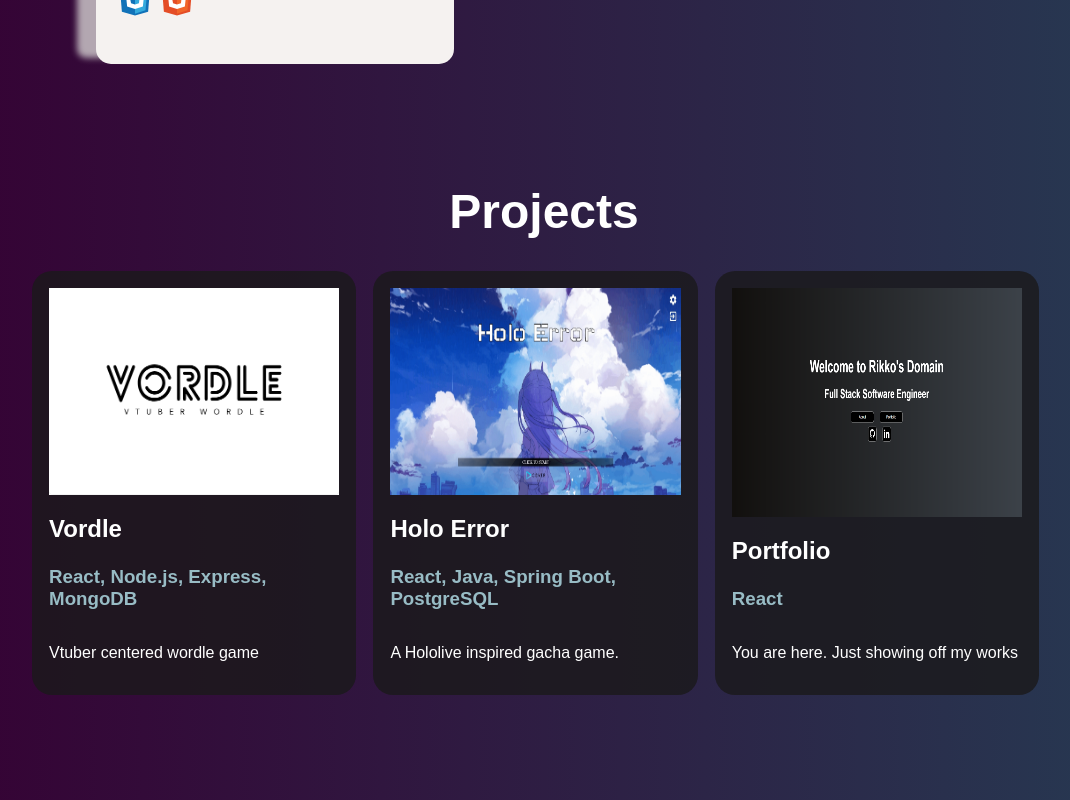
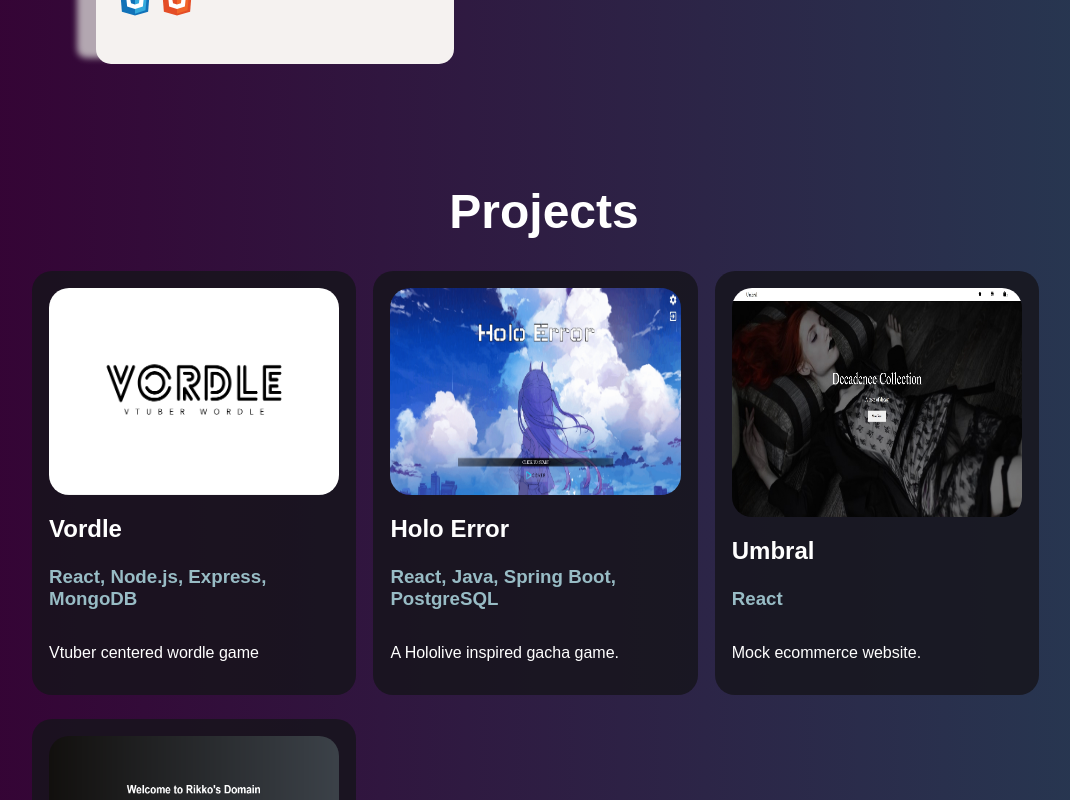
Before and after one commit to NotRikko/portfolio, a React (Vite) app: page / in a window 1280 px wide. Shown: the part 1480-2280 px from the top of the page, without its empty margins (96-1166 px from the left). Built offline with nearby package versions, Linux system fonts and the light colour scheme.

Commit message:
Added another project

```diff
--- a/src/Pages/Projects.jsx
+++ b/src/Pages/Projects.jsx
@@ -2,10 +2,7 @@ import Style from './Projects.module.css'
 import vtuberwordleLogo from '../assets/vtuberwordleLogo.png'
 import holoErrorPic from '../assets/holoerrorPic.jpg'
 import portfoliositePic from '../assets/portfoliositePic.png'
-import 'swiper/css';
-import 'swiper/css/navigation';
-import 'swiper/css/pagination';
-import 'swiper/css/scrollbar';
+import umbralPic from '../assets/umbralPic.jpg'
 
 function Projects() {
     const projects = [
@@ -22,6 +19,13 @@ function Projects() {
             tech: "React, Java, Spring Boot, PostgreSQL",
             description: "A Hololive inspired gacha game.",
             picture: holoErrorPic
+        },
+        {
+            name: "Umbral",
+            link: "https://github.com/NotRikko/odin-shopping-cart",
+            tech: "React",
+            description: "Mock ecommerce website.",
+            picture: umbralPic
         },
         {
             name: "Portfolio",
--- a/src/Pages/Projects.module.css
+++ b/src/Pages/Projects.module.css
@@ -4,6 +4,7 @@
     display: flex;
     flex-direction: column;
     justify-content: flex-start;
+    gap: 3%;
     align-items: center;
     color: white;
 }
@@ -17,7 +18,7 @@
 #container {
     width: 80%;
     display: grid;
-    grid-template-columns: repeat(auto-fit, minmax(0, 1fr));
+    grid-template-columns: repeat(auto-fit, minmax(300px, 1fr));
     row-gap: 3%;
 }
 
@@ -26,7 +27,7 @@
     flex-direction: column;
     width: 85%;
     padding: 5%;
-    background-color: rgba(26, 25, 27, 0.808);
+    background-color: rgba(22, 21, 27, 0.808);
     border-radius: 20px;
 }
 
@@ -41,17 +42,14 @@
 .projectCard img {
     width: 100%;
     height: 100%;
+    border-radius: 20px;
 }
 
-@media screen and (max-width: 768px) {
-    #container {
-        grid-template-columns: 1fr 1fr;
-    }
+@media screen and (max-width: 1500px) {
     #projects {
         height: 100%;
-        padding-bottom: 5vh;
+        padding-bottom: 8vh;
     }
-
 }
 
 @media screen and (max-width: 450px) {
```
Also changed, not shown: src/assets/umbralPic.jpg (added).
